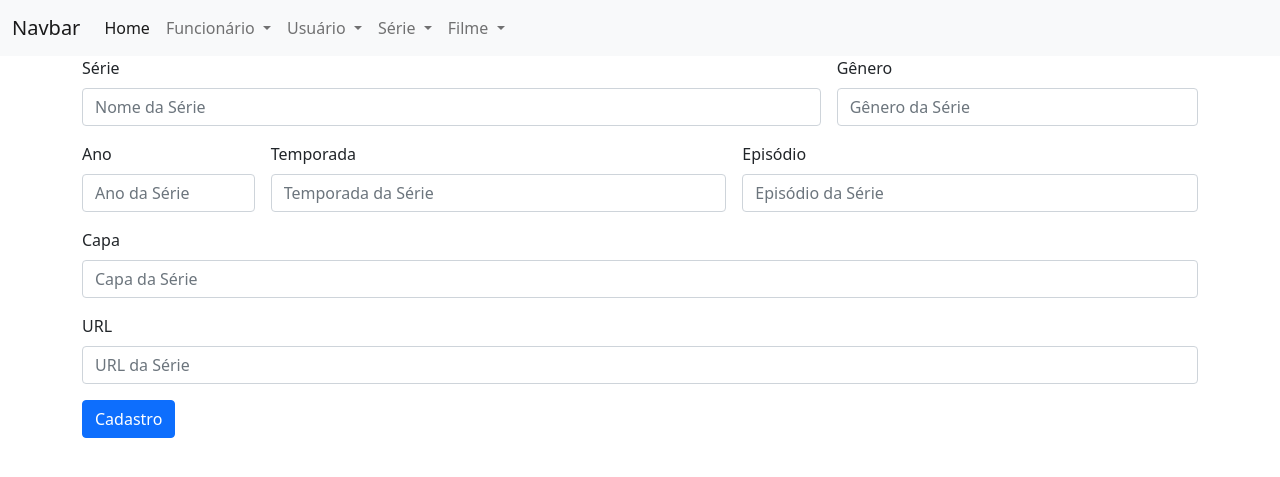
After one commit to DavidJoon/Streaming, a PHP site: page /View/cadastroSerie.php in a window 1280 px wide. The commit adds this page. Shown: the top 477 px of the page. Run offline with PHP 8.4, Linux system fonts and the light colour scheme.

Commit message:
Atualização 1.1

```diff
--- a/View/cadastroFilme.php
+++ b/View/cadastroFilme.php
@@ -22,12 +22,12 @@ include("header.php");
 
   <div class="col-md-10">
     <label for="inputCapa" class="form-label">Capa</label>
-    <input type="text"  name="capa" class="form-control" id="inpuCapa" placeholder="Capa do filme">
+    <input type="text"  name="capa" class="form-control" id="inputCapa" placeholder="Capa do filme">
   </div>
 
   <div class="col-12">
     <label for="inputURL" class="form-label">URL</label>
-    <input type="text"  name="url" class="form-control" id="inpuURL" placeholder="URL do filme">
+    <input type="text"  name="url" class="form-control" id="inputURL" placeholder="URL do filme">
   </div>
 
   <div class="col-12">
--- /dev/null
+++ b/View/cadastroSerie.php
@@ -0,0 +1,55 @@
+<?php
+include("header.php");
+?>
+
+<div class="container">
+<form action="../Controller/inserirSerie.php" method="get" class="row g-3">
+
+  <div class="col-md-8">
+    <label for="inputSerie" class="form-label">Série</label>
+    <input type="text" name="serie" class="form-control" id="inputSerie" placeholder="Nome da Série">
+  </div>
+
+  <div class="col-md-4">
+    <label for="inputGenero" class="form-label">Gênero</label>
+    <input type="text"  name="genero" class="form-control" id="inputGenero" placeholder="Gênero da Série">
+  </div>
+
+  <div class="col-md-2">
+    <label for="inputAno" class="form-label">Ano</label>
+    <input type="text"  name="ano" class="form-control" id="inputAno" placeholder="Ano da Série">
+  </div>
+
+  <div class="col-md-5">
+    <label for="inputTemporada" class="form-label">Temporada</label>
+    <input type="text"  name="temporada" class="form-control" id="inputTemporada" placeholder="Temporada da Série">
+  </div>
+
+  <div class="col-md-5">
+    <label for="inputEpisodio" class="form-label">Episódio</label>
+    <input type="text"  name="episodio" class="form-control" id="inputEpisodio" placeholder="Episódio da Série">
+  </div>
+
+  <div class="col-md-12">
+    <label for="inputCapa" class="form-label">Capa</label>
+    <input type="text"  name="capa" class="form-control" id="inputCapa" placeholder="Capa da Série">
+  </div>
+
+  <div class="col-12">
+    <label for="inputURL" class="form-label">URL</label>
+    <input type="text"  name="url" class="form-control" id="inputURL" placeholder="URL da Série">
+  </div>
+
+  <div class="col-12">
+    <button type="submit" class="btn btn-primary">Cadastro</button>
+  </div>
+
+</form>
+</div>
+
+
+
+
+<?php
+include("footer.php");
+?>
```
Also changed, not shown: Controller/inserirSerie.php (added, +12 -0 lines), Model/bancoSerie.php (added, +7 -0 lines).
